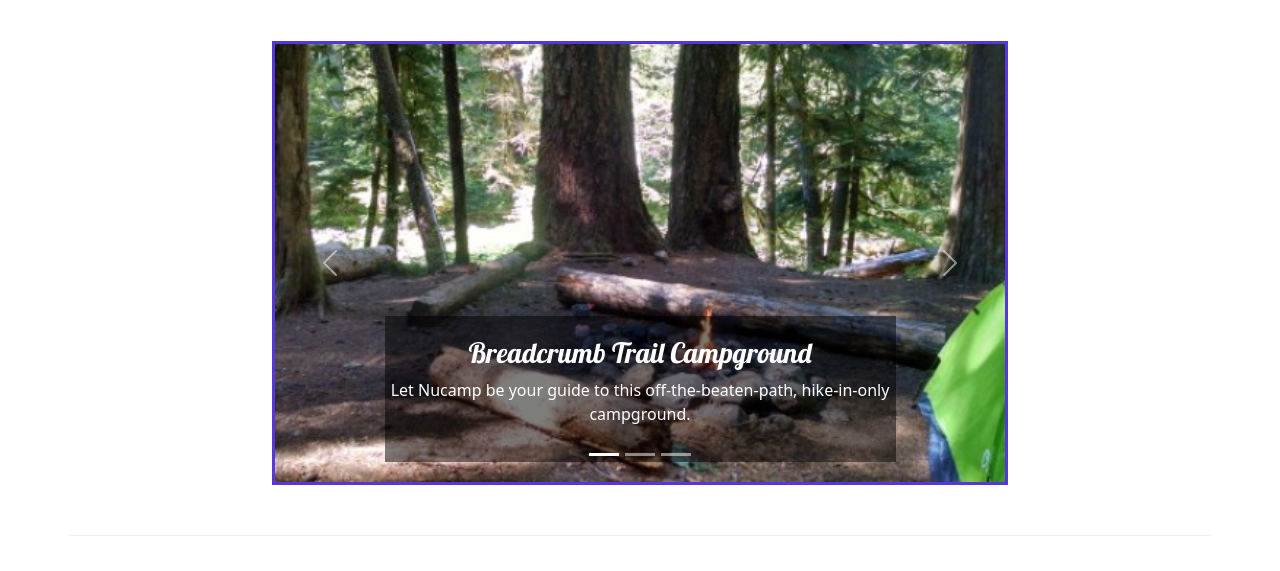
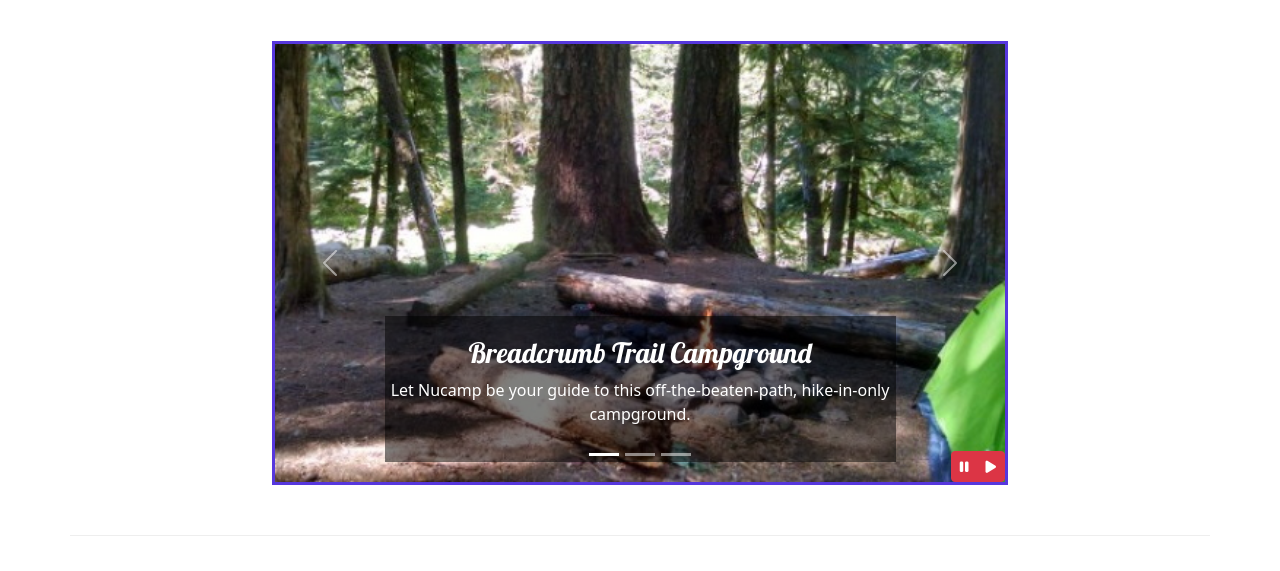
Before and after one commit to Lydia-11/Lydia-11, a website built with Parcel: page index.html in a window 1280 px wide. Shown: the part 229-800 px from the top of the page. Built offline with nearby package versions, Linux system fonts and the light colour scheme; files whose address does not match are found by name.

Commit message:
play/paused button added

```diff
--- a/css/styles.scss
+++ b/css/styles.scss
@@ -56,5 +56,12 @@
     border: solid $color-secondary;
 }
 
+#carouselButton {
+    position: absolute;
+    right: 0;
+    bottom: 0;
+    z-index: 100;
+}
+
 @import 'modal';
 @import 'review-section';
--- a/index.html
+++ b/index.html
@@ -200,6 +200,14 @@
                         <span class="carousel-control-next-icon"></span>
                         <span class="sr-only">Next</span>
                     </a>
+                    <div class="btn-group" id="carouselButton">
+                        <button class="btn btn-danger btn-sm" id="carouselPause">
+                            <i class="fa-solid fa-pause"></i>
+                        </button>
+                        <button class="btn btn-danger btn-sm" id="carouselPlay">
+                            <i class="fa-solid fa-play"></i>
+                        </button>
+                    </div>
                 </div>
             </div>
         </section>
```
